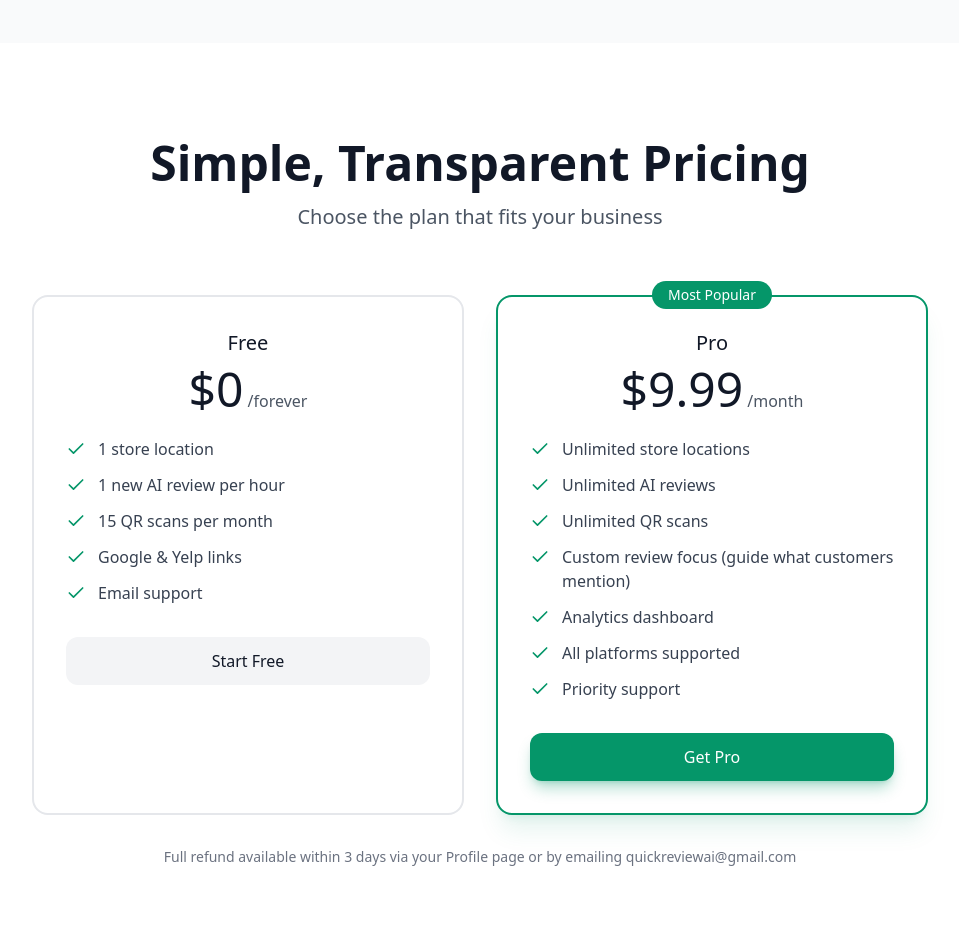
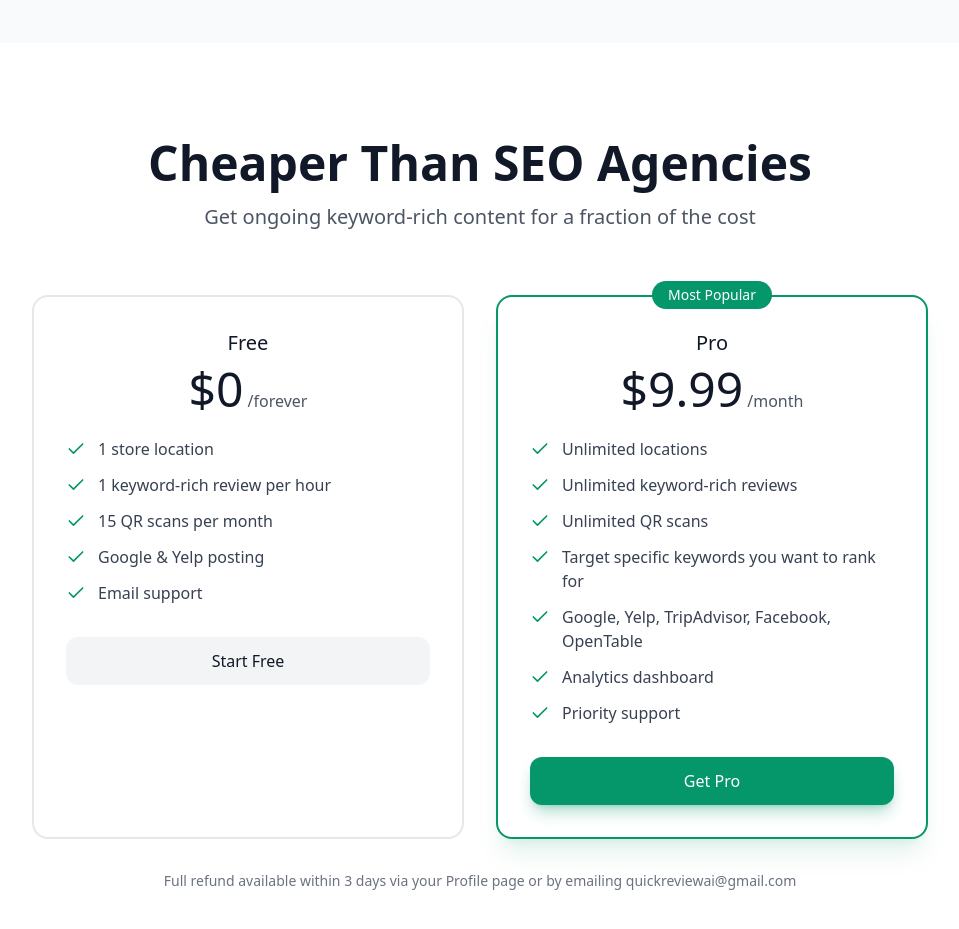
Before and after one commit to MikeDafi/quickreviewai, a Next.js app: page / in a window 1280 px wide. Shown: the part 3180-4109 px from the top of the page, without its empty margins (160-1119 px from the left). Built offline with nearby package versions, Linux system fonts and the light colour scheme.

Commit message:
feat: rephrase homepage to emphasize SEO and keyword ranking benefits

```diff
--- a/pages/index.tsx
+++ b/pages/index.tsx
@@ -12,8 +12,8 @@ export default function Home() {
   return (
     <>
       <Head>
-        <title>QuickReviewAI - Turn Happy Customers into 5-Star Reviews</title>
-        <meta name="description" content="AI-powered review generation for local businesses. Help customers share positive experiences with QR codes." />
+        <title>QuickReviewAI - Rank for Keywords You&apos;re Missing | Local SEO Through Reviews</title>
+        <meta name="description" content="Turn customer reviews into SEO gold. AI-generated reviews mention YOUR keywords so you rank for searches you never showed up for. Free to start." />
       </Head>
 
       <div className="min-h-screen bg-gradient-to-b from-white to-emerald-50/30">
@@ -314,8 +314,8 @@ export default function Home() {
         <section id="pricing" className="px-4 py-24 bg-white">
           <div className="max-w-6xl mx-auto">
             <div className="text-center mb-16">
-              <h2 className="text-4xl sm:text-5xl font-bold mb-4 text-gray-900">Simple, Transparent Pricing</h2>
-              <p className="text-xl text-gray-600">Choose the plan that fits your business</p>
+              <h2 className="text-4xl sm:text-5xl font-bold mb-4 text-gray-900">Cheaper Than SEO Agencies</h2>
+              <p className="text-xl text-gray-600">Get ongoing keyword-rich content for a fraction of the cost</p>
             </div>
 
             <div className="grid md:grid-cols-2 gap-8 max-w-4xl mx-auto">
@@ -325,9 +325,9 @@ export default function Home() {
                 period="forever"
                 features={[
                   '1 store location',
-                  '1 new AI review per hour',
+                  '1 keyword-rich review per hour',
                   '15 QR scans per month',
-                  'Google & Yelp links',
+                  'Google & Yelp posting',
                   'Email support'
                 ]}
                 buttonText="Start Free"
@@ -340,12 +340,12 @@ export default function Home() {
                 price="$9.99"
                 period="month"
                 features={[
-                  'Unlimited store locations',
-                  'Unlimited AI reviews',
+                  'Unlimited locations',
+                  'Unlimited keyword-rich reviews',
                   'Unlimited QR scans',
-                  'Custom review focus (guide what customers mention)',
+                  'Target specific keywords you want to rank for',
+                  'Google, Yelp, TripAdvisor, Facebook, OpenTable',
                   'Analytics dashboard',
-                  'All platforms supported',
                   'Priority support'
                 ]}
                 buttonText="Get Pro"
```
